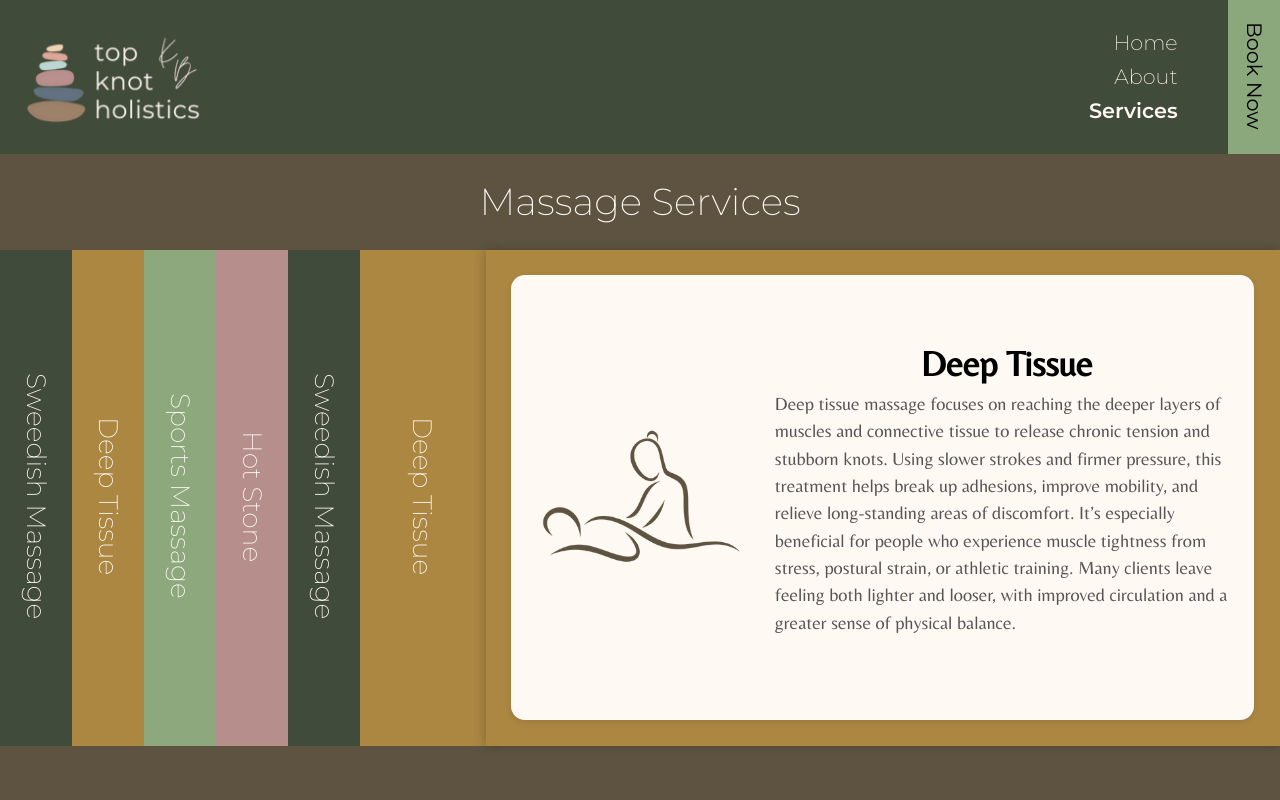
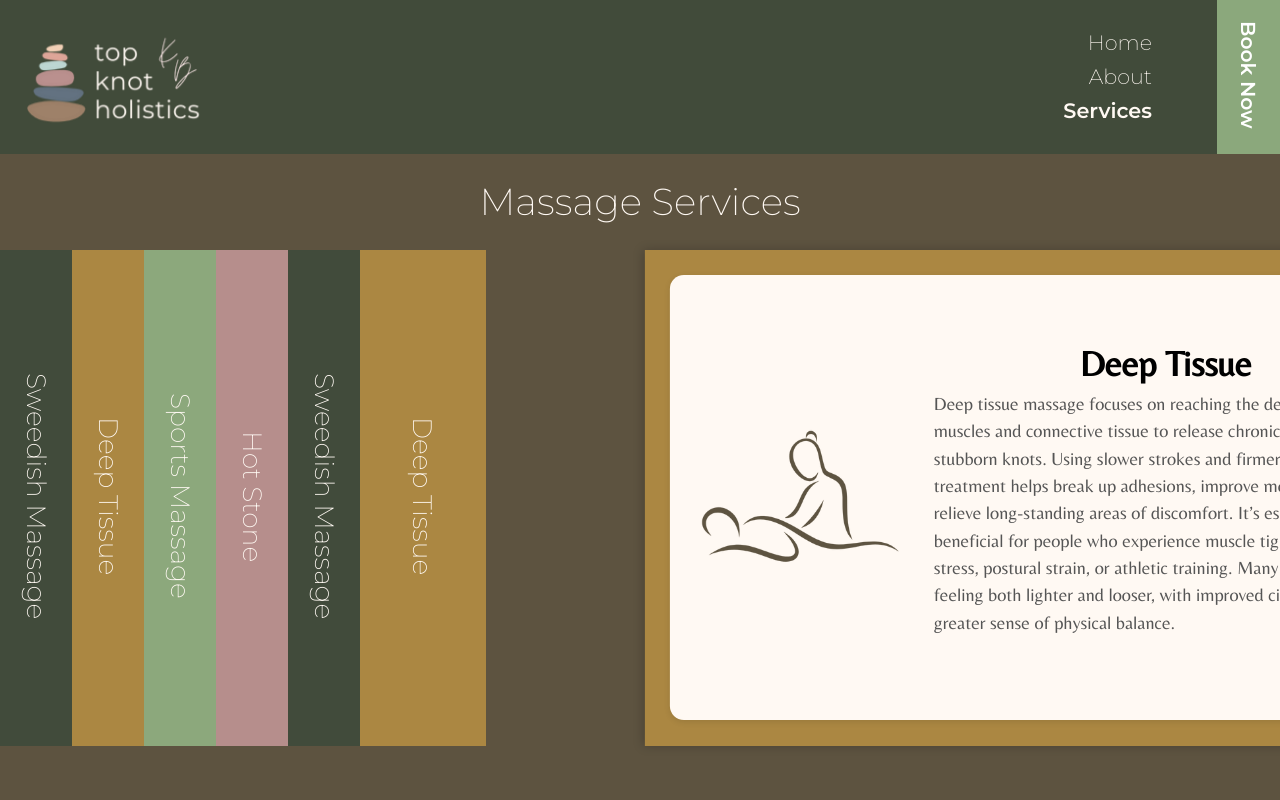
Before and after one commit to tfalba/kb-massage, a React (Vite) app: page /services in a window 1280 px wide. Shown: the top 800 px of the page. Built offline with nearby package versions, Linux system fonts and the light colour scheme.

Commit message:
media width for services

```diff
--- a/src/App.css
+++ b/src/App.css
@@ -88,13 +88,13 @@
 }
 
 .Navbar {
-  padding: 1vw 2vw 1vw 2vw;
+  padding: 1vw 10vw 1vw 2vw;
   background-color: var(--brand-green);
   display: flex;
   justify-content: space-between;
   width: 100vw;
   height: calc(max(12vw, 12vh, 105px));
-  padding-right: calc(max(8vw, 8vh, 70px));
+  /* padding-right: calc(max(8vw, 8vh, 70px)); */
   z-index: 1000;
 }
 
@@ -108,7 +108,9 @@
 }
 
 .Navbar a:hover {
-  color: #8ba87c;
+    color: var(--brand-white);
+
+  /* color: #8ba87c; */
 }
 
 .Navbar-links {
@@ -279,9 +281,29 @@
   background-color: #5d5340;
 }
 
+.service-wrap {
+  display: flex;
+  flex-direction: column;
+
+}
+
+@media (min-width: 640px) {
+  .service-wrap {
+    flex-direction: row;
+  }
+}
+
+
 .services-title {
+  text-align: left;
+  padding: 2vw 4vw;
+}
+
+@media (min-width: 640px) {
+  .services-title {
   text-align: center;
-  padding: 2vw 4vw;
+  }
+
 }
 
 .service-card {
--- a/src/components/AccordionModal/AccordionModal.css
+++ b/src/components/AccordionModal/AccordionModal.css
@@ -5,10 +5,31 @@
   --acc-ease: cubic-bezier(0.2, 0.7, 0.2, 1);
 }
 
+
 .acc-container {
     display: flex;
+    flex-direction: column;
     top: 0;
+    height: 10vh;
+    /* height: 62vh; */
+}
+
+
+@media (min-width: 640px) {
+  .acc-container {
     height: 62vh;
+    flex-direction: row;
+  }
+}
+
+.acc-container-open {
+    height: 45vh;
+}
+
+@media (min-width: 640px) {
+  .acc-container-open {
+    height: 62vh;
+  }
 }
 
 .acc-button {
@@ -18,12 +39,17 @@
 }
 
 .acc-title {
-    writing-mode: vertical-rl;
     width: 60px;
     place-content: center;
     font-size: calc(10px + 1.3vw);
     color: var(--brand-white);
     font-weight: 200;
+}
+
+@media (min-width: 640px) {
+  .acc-title {
+        writing-mode: vertical-rl;
+  }
 }
 
 .acc-modal-backdrop {
@@ -48,8 +74,29 @@
   overflow: hidden;
   height: 100%;
   box-shadow: -2px 0 10px rgba(0, 0, 0, 0.2);
+  animation: accSlideUp 0.5s ease-in;
+  display: flex;
+}
+
+.acc-side-right {}
+
+@media (min-width: 640px) {
+  .acc-modal-side {
+  /* position: relative;
+  flex: 1 1 0%;
+  flex: 7;
+  min-width: var(--min-collapsed, 40px);
+  background: #8ba87c;
+  overflow: hidden;
+  height: 100%;
+  box-shadow: -2px 0 10px rgba(0, 0, 0, 0.2); */
   animation: accSlideIn 0.5s ease-in;
-  display: flex;
+  /* display: flex;  */
+ }
+ .acc-side-right {
+    animation: accSlideInR 0.5s ease-in;
+
+ }
 }
 
 .acc-button-slide {
@@ -76,6 +123,25 @@
   }
 }
 
+@keyframes accSlideInR {
+    from {
+        transform: translateX(20%);
+
+    }
+    to {
+        transform: translateX(0);
+    }
+}
+
+@keyframes accSlideUp {
+    from {
+        transform: translateY(-20%);
+    }
+    to {
+        transform: translateY(0);
+    }
+}
+
 @keyframes accSlideOut {
   from {
     transform: translateX(100%);
--- a/src/components/AccordionModal/AccordionModal.tsx
+++ b/src/components/AccordionModal/AccordionModal.tsx
@@ -8,8 +8,9 @@ Modal.setAppElement("#root"); // for accessibility
 type CardProps = {
   title: string;
   isOpen: boolean;
+  prevOpen: number;
   idx: number;
-  handleOpen: (idx: number | null) => void;
+  handleOpen: (idx: number) => void;
   children: React.ReactNode;
 };
 
@@ -19,10 +20,12 @@ export default function AccordionModal({
   idx,
   handleOpen,
   isOpen,
+  prevOpen,
 }: CardProps) {
   return (
     <div
-      className="acc-container"
+        className={`${isOpen ? "acc-container acc-container-open" : "acc-container"}`}
+    //   className="acc-container"
       style={{
         left: `${10 + idx * 10}px`,
       }}
@@ -39,7 +42,8 @@ export default function AccordionModal({
 
       {isOpen && (
         <div
-          className="acc-modal-side"
+            className={`${prevOpen>idx || prevOpen === -1 ? "acc-modal-side" : "acc-modal-side acc-side-right"}`}
+        //   className="acc-modal-side"
           style={{ backgroundColor: slideColors[idx % 4] }}
           onClick={() => handleOpen(idx)}
         >
--- a/src/components/SimpleModal/SimpleModal.tsx
+++ b/src/components/SimpleModal/SimpleModal.tsx
@@ -26,11 +26,14 @@ export default function SimpleModal({
         <span
           style={{
             writingMode: "vertical-rl",
-            width: "40px",
+            // width: "40px",
+            width: "4vw",
             placeContent: "center",
-            fontSize: "calc(8px + 1vw)",
+            fontSize: "calc(10px + .8vw)",
             fontFamily: "Montserrat",
             textDecoration: "none",
+            color: "white",
+            fontWeight: 600,
           }}
         >
           Book Now
--- a/src/pages/Services.tsx
+++ b/src/pages/Services.tsx
@@ -4,13 +4,16 @@ import { services } from '../data/ServicesData';
 
 
 export default function Services() {
-    const [isOpen, setIsOpen] = useState<number | null>(services.length - 1);
+    const [isOpen, setIsOpen] = useState<number>(services.length - 1);
+    const [prevOpen, setPrevOpen] = useState<number>(0)
     function handleChange(index: number) {
         if (index === isOpen) {
+            setPrevOpen(index)
             console.log('setting to null')
-            setIsOpen(null);
+            setIsOpen(-1);
         } else {
             setIsOpen(index);
+            setPrevOpen(isOpen);
         }
 
     }
@@ -19,10 +22,12 @@ export default function Services() {
         <main>
             <section className='services-wrap'>
                 <h2 className="services-title m0">Massage Services</h2>
+                                <div className="service-wrap">
 
-                <div style={{display: 'flex', width: isOpen || isOpen === 0 ? '100%' : '25%'}} className="service-wrap">
+
+                {/* <div style={{display: 'flex', width: isOpen || isOpen === 0 ? '100%' : '25%'}} className="service-wrap"> */}
                     {services.map((service, idx) => (
-                        <AccordionModal key={idx} title={service.name} idx={idx} isOpen={isOpen===idx} handleOpen={() => handleChange(idx)}>
+                        <AccordionModal key={idx} title={service.name} idx={idx} prevOpen={prevOpen} isOpen={isOpen===idx} handleOpen={() => handleChange(idx)}>
                         <article style={{display: 'flex', alignItems: 'center' }} className="service-card" key={idx}>
                             <div className="service-media" style={{flex: '1'}}>
                                 <img style={{ height: service.name === "Sweedish Massage" ? "105%" : "100%" }} src={service.img} alt={service.name} loading="lazy" />
```
